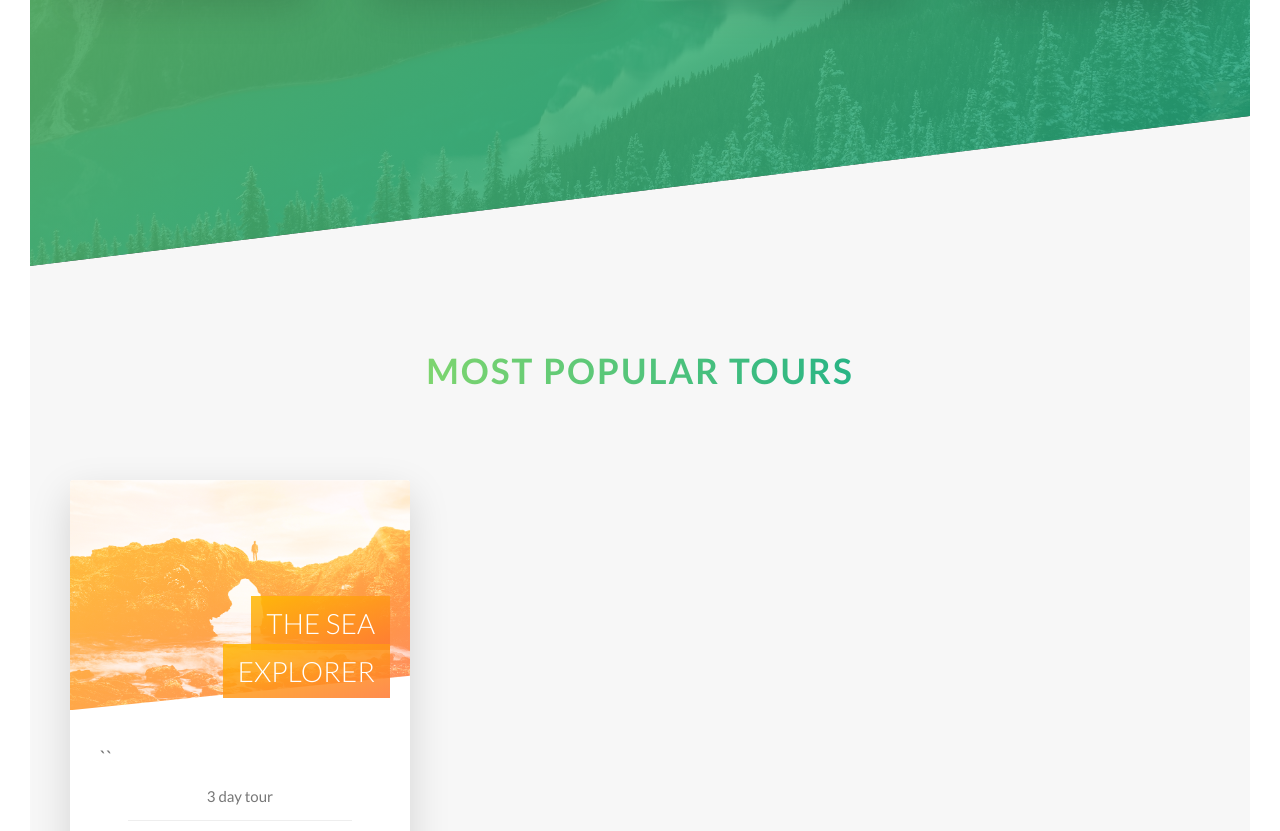
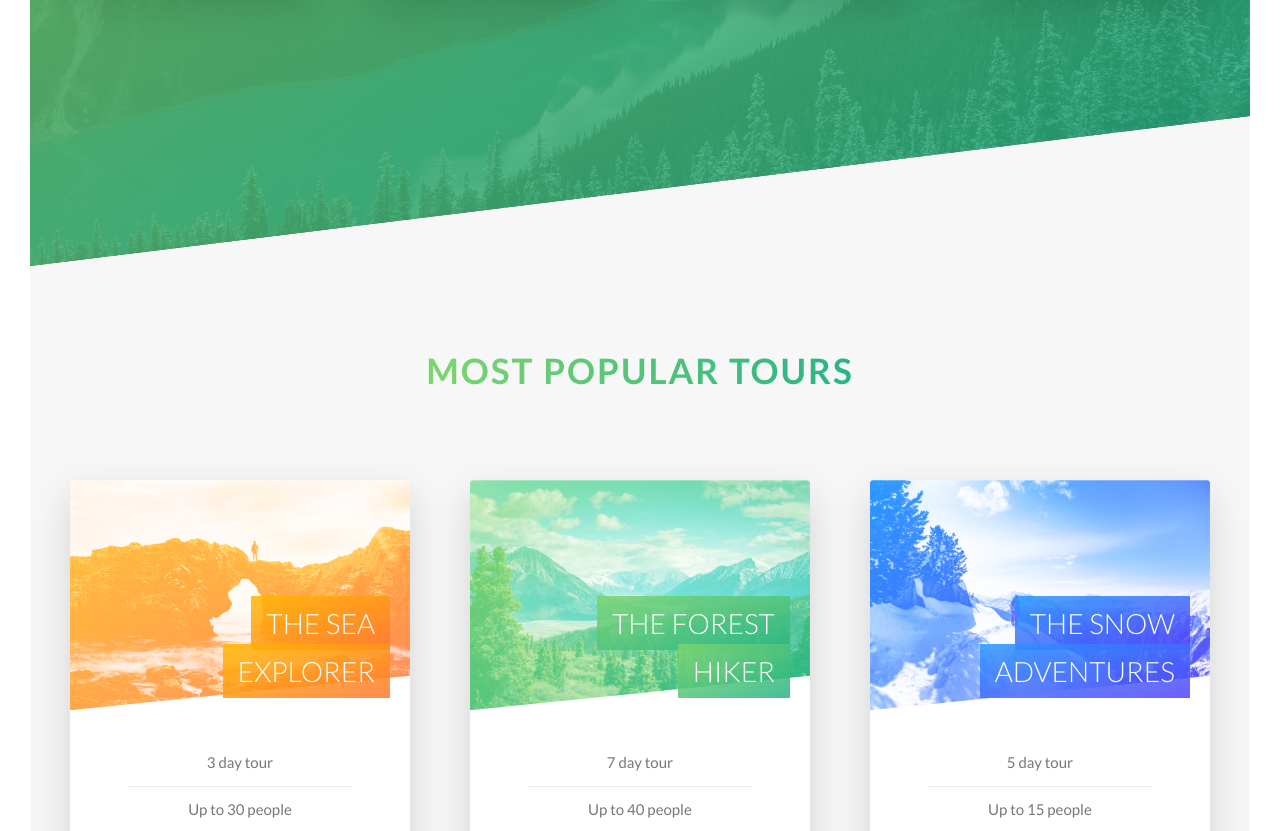
Before and after one commit to jayhan1109/udemyCSS, a website: page Natours/starter/index.html in a window 1280 px wide. Shown: the part 1969-2800 px from the top of the page. Drawn offline with Linux system fonts and the light colour scheme; files whose address does not match are found by name.

Commit message:
Tour Section Part 3

```diff
--- a/Natours/starter/index.html
+++ b/Natours/starter/index.html
@@ -83,7 +83,9 @@
           <div class="col-1-of-4">
             <div class="feature-box">
               <i class="feature-box__icon icon-basic-world"></i>
-              <h3 class="heading-tertiary u-margin-bottom-small">Explore the world</h3>
+              <h3 class="heading-tertiary u-margin-bottom-small">
+                Explore the world
+              </h3>
               <p class="feature-box__text">
                 Lorem ipsum dolor sit amet consectetur adipisicing elit. Beatae
               </p>
@@ -93,7 +95,9 @@
           <div class="col-1-of-4">
             <div class="feature-box">
               <i class="feature-box__icon icon-basic-compass"></i>
-                <h3 class="heading-tertiary u-margin-bottom-small">Meet nature</h3>
+              <h3 class="heading-tertiary u-margin-bottom-small">
+                Meet nature
+              </h3>
               <p class="feature-box__text">
                 Lorem ipsum dolor sit amet consectetur adipisicing elit. Beatae
               </p>
@@ -103,7 +107,9 @@
           <div class="col-1-of-4">
             <div class="feature-box">
               <i class="feature-box__icon icon-basic-map"></i>
-                  <h3 class="heading-tertiary u-margin-bottom-small">Find your way</h3>
+              <h3 class="heading-tertiary u-margin-bottom-small">
+                Find your way
+              </h3>
               <p class="feature-box__text">
                 Lorem ipsum dolor sit amet consectetur adipisicing elit. Beatae
               </p>
@@ -113,7 +119,9 @@
           <div class="col-1-of-4">
             <div class="feature-box">
               <i class="feature-box__icon icon-basic-heart"></i>
-                    <h3 class="heading-tertiary u-margin-bottom-small">Live a healthier life</h3>
+              <h3 class="heading-tertiary u-margin-bottom-small">
+                Live a healthier life
+              </h3>
               <p class="feature-box__text">
                 Lorem ipsum dolor sit amet consectetur adipisicing elit. Beatae
               </p>
@@ -132,7 +140,7 @@
         <div class="row">
           <div class="col-1-of-3">
             <div class="card">
-                    <h class="card__side card__side--front">
+              <div class="card__side card__side--front">
                 <div class="card__picture card__picture-1">
                   &nbsp;
                 </div>
@@ -141,7 +149,7 @@
                     The Sea Explorer
                   </span>
                 </h4>
-                      <div class="card__details">``
+                <div class="card__details">
                   <ul>
                     <li>3 day tour</li>
                     <li>Up to 30 people</li>
@@ -152,16 +160,84 @@
                 </div>
               </div>
               <div class="card__side card__side--back card__side--back-1">
-                      Back
+                <div class="card__cta">
+                  <div class="card__price-box">
+                    <p class="card__price-only">Only</p>
+                    <p class="card__price-value">$297</p>
+                  </div>
+                  <a href="#" class="btn btn--white">Book now!</a>
+                </div>
               </div>
             </div>
           </div>
           <div class="col-1-of-3">
-                  Col 1 of 3
+            <div class="card">
+              <div class="card__side card__side--front">
+                <div class="card__picture card__picture-2">
+                  &nbsp;
+                </div>
+                <h4 class="card__heading">
+                  <span class="card__heading-span card__heading-span-2">
+                    The forest hiker
+                  </span>
+                </h4>
+                <div class="card__details">
+                  <ul>
+                    <li>7 day tour</li>
+                    <li>Up to 40 people</li>
+                    <li>6 tour guides</li>
+                    <li>Sleep in provided tents</li>
+                    <li>Difficulty: medium</li>
+                  </ul>
+                </div>
+              </div>
+              <div class="card__side card__side--back card__side--back-2">
+                <div class="card__cta">
+                  <div class="card__price-box">
+                    <p class="card__price-only">Only</p>
+                    <p class="card__price-value">$652</p>
+                  </div>
+                  <a href="#" class="btn btn--white">Book now!</a>
+                </div>
+              </div>
+            </div>
           </div>
           <div class="col-1-of-3">
-                  Col 1 of 3
+            <div class="card">
+              <div class="card__side card__side--front">
+                <div class="card__picture card__picture-3">
+                  &nbsp;
                 </div>
+                <h4 class="card__heading">
+                  <span class="card__heading-span card__heading-span-3">
+                    The snow adventures
+                  </span>
+                </h4>
+                <div class="card__details">
+                  <ul>
+                    <li>5 day tour</li>
+                    <li>Up to 15 people</li>
+                    <li>3 tour guides</li>
+                    <li>Sleep in provided tents</li>
+                    <li>Difficulty: hard</li>
+                  </ul>
+                </div>
+              </div>
+              <div class="card__side card__side--back card__side--back-3">
+                <div class="card__cta">
+                  <div class="card__price-box">
+                    <p class="card__price-only">Only</p>
+                    <p class="card__price-value">$897</p>
+                  </div>
+                  <a href="#" class="btn btn--white">Book now!</a>
+                </div>
+              </div>
+            </div>
+          </div>
+        </div>
+
+        <div class="u-center-text u-margin-top-huge">
+          <a href="#" class="btn btn--green">Discover all tours</a>
         </div>
       </section>
     </main>
--- a/Natours/starter/sass/base/_utilities.scss
+++ b/Natours/starter/sass/base/_utilities.scss
@@ -11,3 +11,15 @@
 .u-margin-bottom-big {
   margin-bottom: 8rem;
 }
+
+.u-margin-bottom-huge {
+  margin-bottom: 10rem;
+}
+
+.u-margin-top-big {
+  margin-top: 8rem;
+}
+
+.u-margin-top-huge {
+  margin-top: 10rem;
+}
--- a/Natours/starter/sass/components/_button.scss
+++ b/Natours/starter/sass/components/_button.scss
@@ -27,8 +27,16 @@
   }
 
   &--white {
-    background-color: #fff;
+    background-color: $color-white;
     color: $color-grey-dark;
+    &::after {
+      background-color: $color-white;
+    }
+  }
+
+  &--green {
+    background-color: $color-primary;
+    color: $color-white;
     &::after {
       background-color: $color-white;
     }
--- a/Natours/starter/sass/components/_card.scss
+++ b/Natours/starter/sass/components/_card.scss
@@ -31,6 +31,22 @@
           $color-secondary-dark
         );
       }
+
+      &-2 {
+        background-image: linear-gradient(
+          to right bottom,
+          $color-primary-light,
+          $color-primary-dark
+        );
+      }
+
+      &-3 {
+        background-image: linear-gradient(
+          to right bottom,
+          $color-tertiary-light,
+          $color-tertiary-dark
+        );
+      }
     }
   }
 
@@ -49,6 +65,8 @@
     background-blend-mode: screen;
     -webkit-clip-path: polygon(0 0, 100% 0, 100% 85%, 0 100%);
     clip-path: polygon(0 0, 100% 0, 100% 85%, 0 100%);
+    border-top-left-radius: 3px;
+    border-top-right-radius: 3px;
 
     &-1 {
       background-image: linear-gradient(
@@ -60,11 +78,21 @@
     }
 
     &-2 {
-      background-image: url(../../img/nat-5.jpg);
+      background-image: linear-gradient(
+          to right bottom,
+          $color-primary-light,
+          $color-primary-dark
+        ),
+        url(../../img/nat-6.jpg);
     }
 
     &-3 {
-      background-image: url(../../img/nat-5.jpg);
+      background-image: linear-gradient(
+          to right bottom,
+          $color-tertiary-light,
+          $color-tertiary-dark
+        ),
+        url(../../img/nat-7.jpg);
     }
   }
 
@@ -77,7 +105,7 @@
     position: absolute;
     top: 12rem;
     right: 2rem;
-    width: 75%
+    width: 75%;
   }
 
   &__heading-span {
@@ -90,24 +118,65 @@
         rgba($color-secondary-dark, 0.85)
       );
     }
+
+    &-2 {
+      background-image: linear-gradient(
+        to right bottom,
+        rgba($color-primary-light, 0.85),
+        rgba($color-primary-dark, 0.85)
+      );
     }
 
-  &__details{
+    &-3 {
+      background-image: linear-gradient(
+        to right bottom,
+        rgba($color-tertiary-light, 0.85),
+        rgba($color-tertiary-dark, 0.85)
+      );
+    }
+  }
+
+  &__details {
     padding: 3rem;
-      ul{
+    ul {
       list-style: none;
       width: 80%;
       margin: 0 auto;
 
-          li{
+      li {
         text-align: center;
         font-size: 1.5rem;
         padding: 1rem;
 
-              &:not(:last-child){
+        &:not(:last-child) {
           border-bottom: 1px solid $color-grey-light-2;
         }
       }
     }
   }
+
+  &__cta {
+    position: absolute;
+    top: 50%;
+    left: 50%;
+    transform: translate(-50%, -50%);
+    width: 90%;
+    text-align: center;
   }
+
+  &__price-box {
+    text-align: center;
+    color: $color-white;
+    margin-bottom: 8rem;
+  }
+
+  &__price-only {
+    font-size: 1.4rem;
+    text-transform: uppercase;
+  }
+
+  &__price-value {
+    font-size: 6rem;
+    font-weight: 100;
+  }
+}
--- a/Natours/starter/sass/pages/_home.scss
+++ b/Natours/starter/sass/pages/_home.scss
@@ -24,6 +24,6 @@
 
 .section-tours{
   background-color: $color-grey-light-1;
-    padding: 25rem 0 50rem 0;
+    padding: 25rem 0 15rem 0;
     margin-top: -10rem;
 }
```
Also changed, not shown: Natours/starter/css/style.css. Lines whose indentation alone changed are shown as unchanged.
